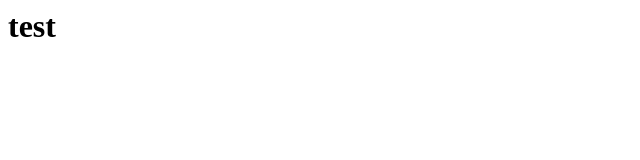
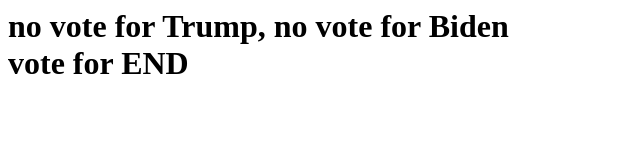
Before and after one commit to laok233/website, a plain HTML site: page index.html in a window 1280 px wide. Shown: the whole page, without its empty margins (0-640 px from the left). Drawn offline with Linux system fonts and the light colour scheme.

Commit message:
Update index.html

```diff
--- a/index.html
+++ b/index.html
@@ -1 +1 @@
-<h1>test<h1>
+<h1>no vote for Trump, no vote for Biden<br>vote for END<h1>
```
